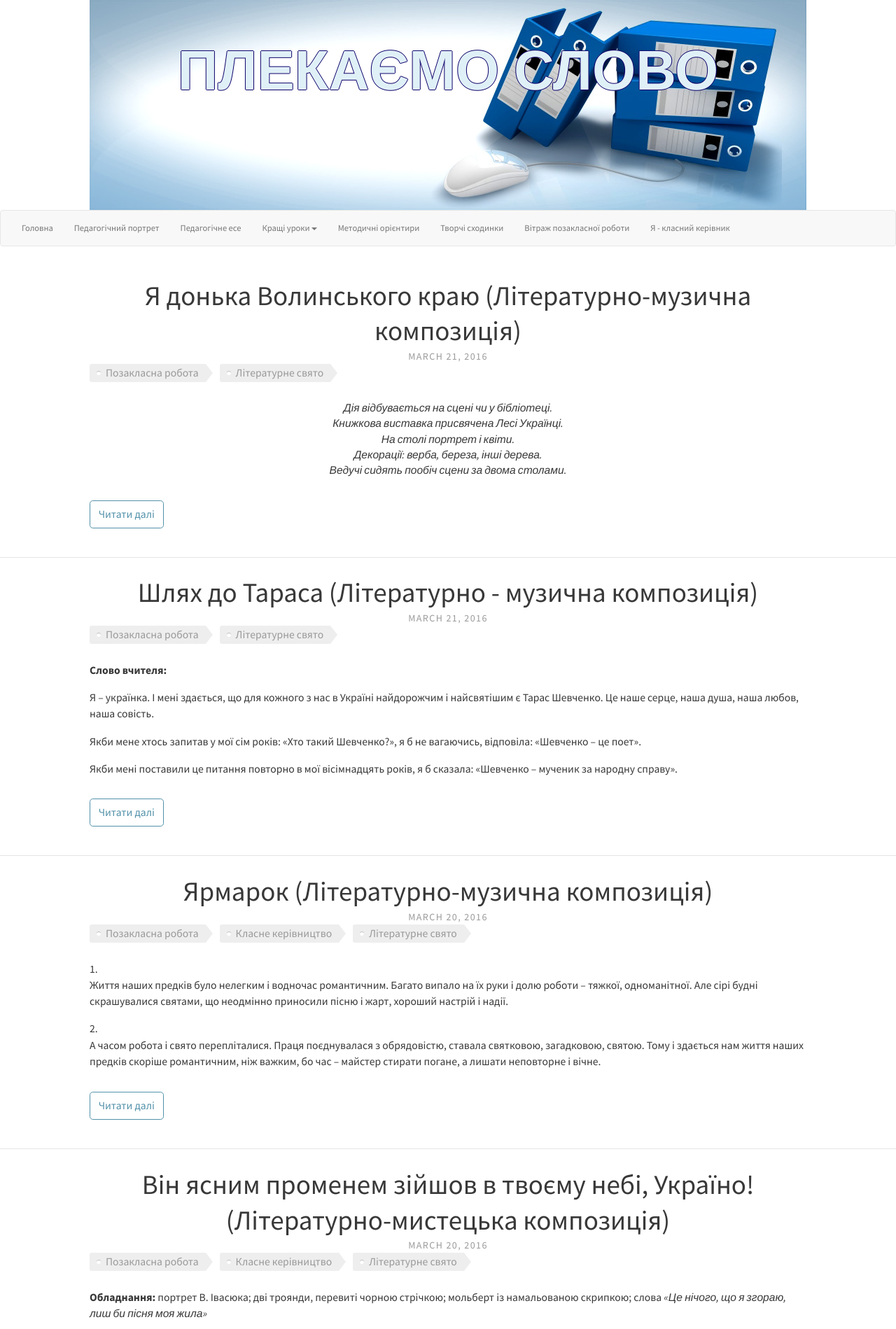
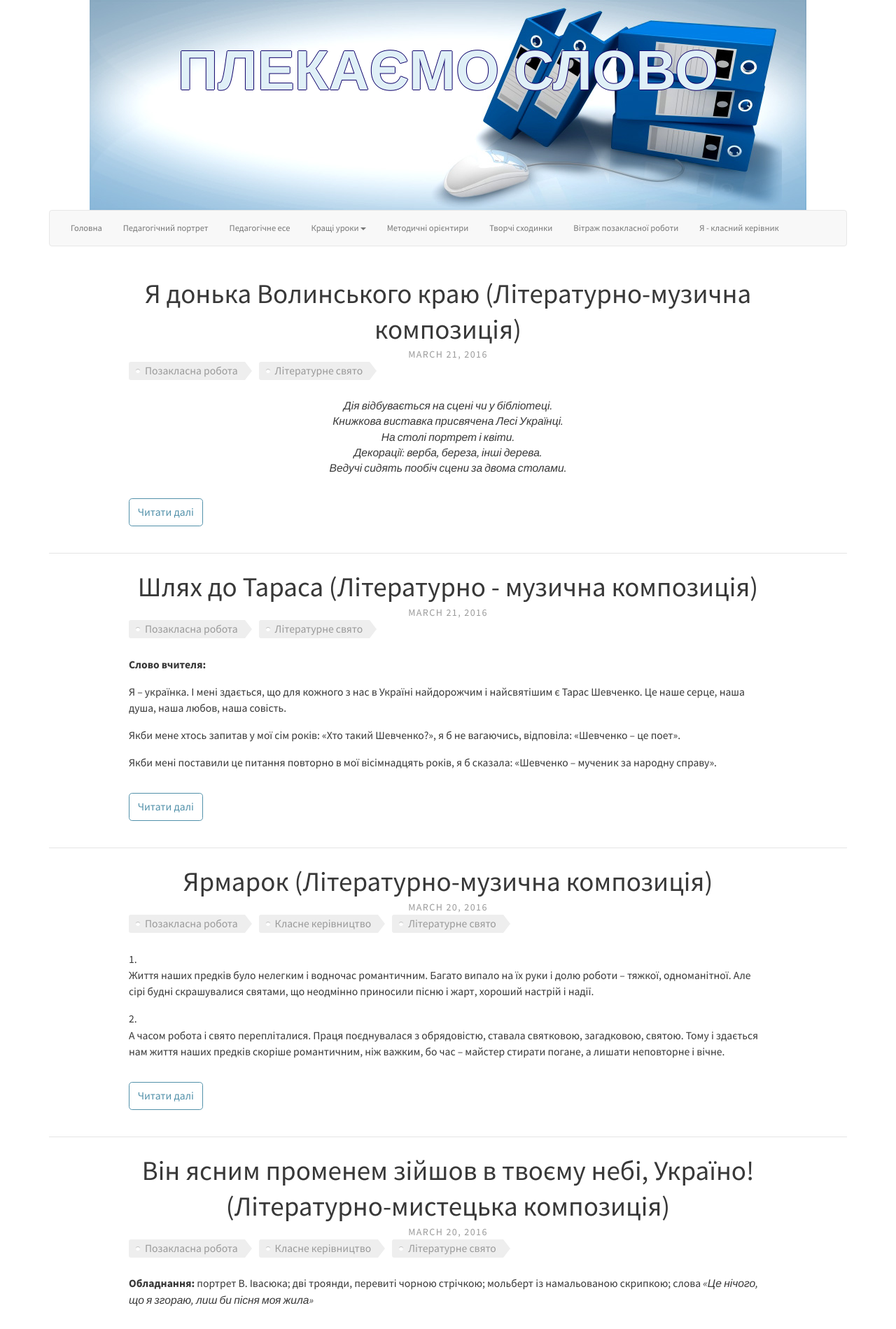
Before and after one commit to tetyanashevchuk/tetyanashevchuk.github.io, a Jekyll site: the page built from index.html, in a window 1280 px wide. Shown: the top 1899 px of the page at 70% size. Built offline with Jekyll 4.4.1, drawn with Linux system fonts in a browser that asks for light colours; nearby versions of some CDN libraries.

Commit message:
set fixed container for all pages

```diff
--- a/_layouts/default.html
+++ b/_layouts/default.html
@@ -2,7 +2,7 @@
 <html>
   {% include head.html %}
   <body>
-    <div class="container-fixed">
+    <div class="container">
       {% include header.html %}
       {% include navigation.html %}
       {{ content }}
```
